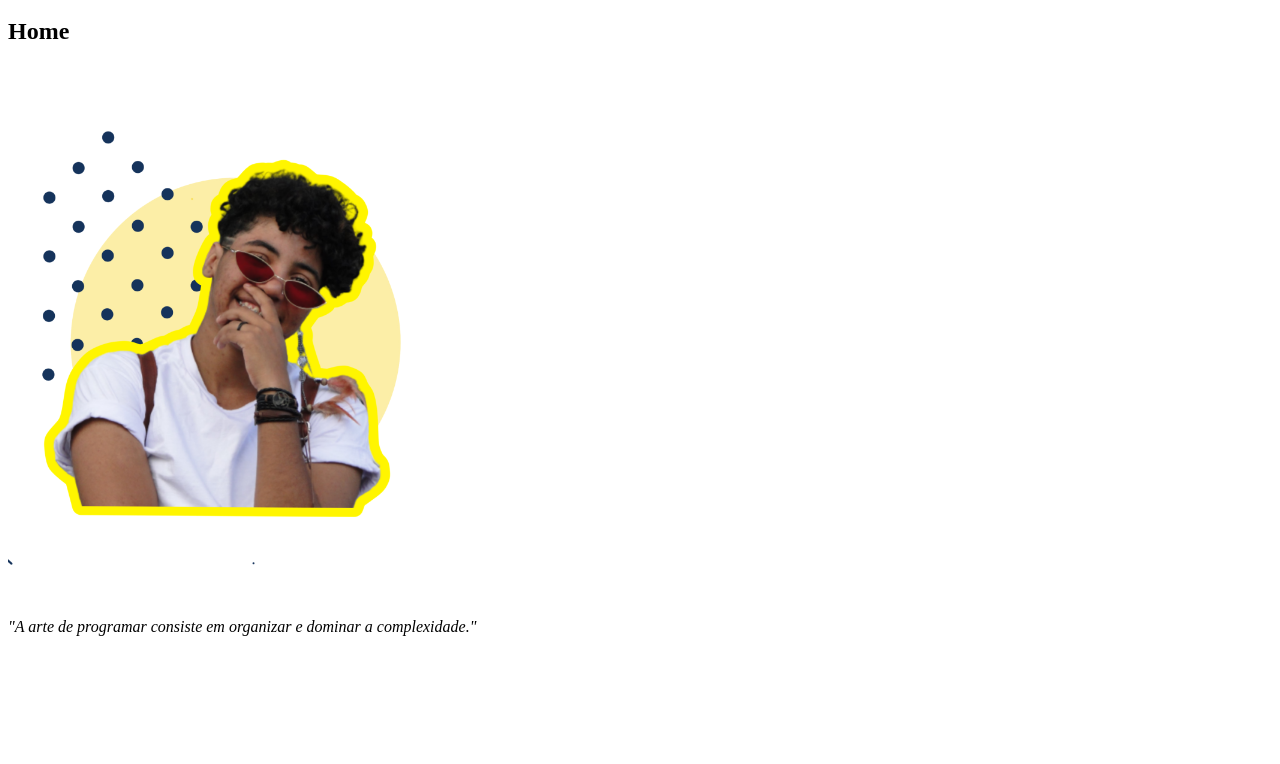
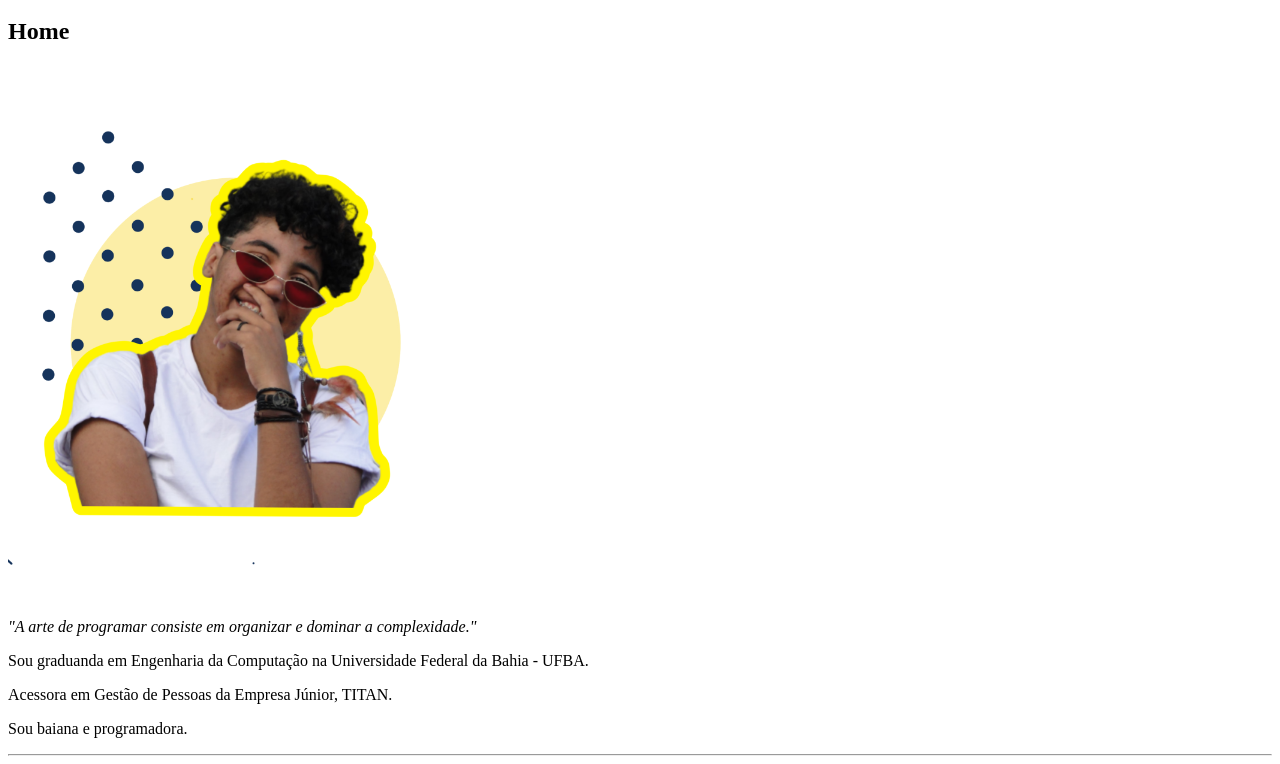
Before and after one commit to pamellabeca/5desafiosDeHTML-, a plain HTML site: page navegacao/blogPost.html in a window 1280 px wide. Shown: the part 100-864 px from the top of the page. Before the commit the page ends 800 px from the top, so only its background shows below. Drawn offline with Linux system fonts and the light colour scheme.

Commit message:
chore: adicionado paragráfo para postagem

```diff
--- a/navegacao/blogPost.html
+++ b/navegacao/blogPost.html
@@ -18,7 +18,11 @@
     <article>
         <h2>Home</h2>
         <img src="Foto 1.png" alt="Foto Pamella" width="400px">
-       <p><cite>"A arte de programar consiste em organizar e dominar a complexidade."</cite></p>
+        <p><cite>"A arte de programar consiste em organizar e dominar a complexidade."</cite></p>
+        <p>Sou graduanda em Engenharia da Computação na Universidade Federal da Bahia - UFBA.</p>
+        <p>Acessora em Gestão de Pessoas da Empresa Júnior, TITAN.</p>
+        <p>Sou baiana e programadora.</p>
+        <hr>
 
 
     </article>
```
